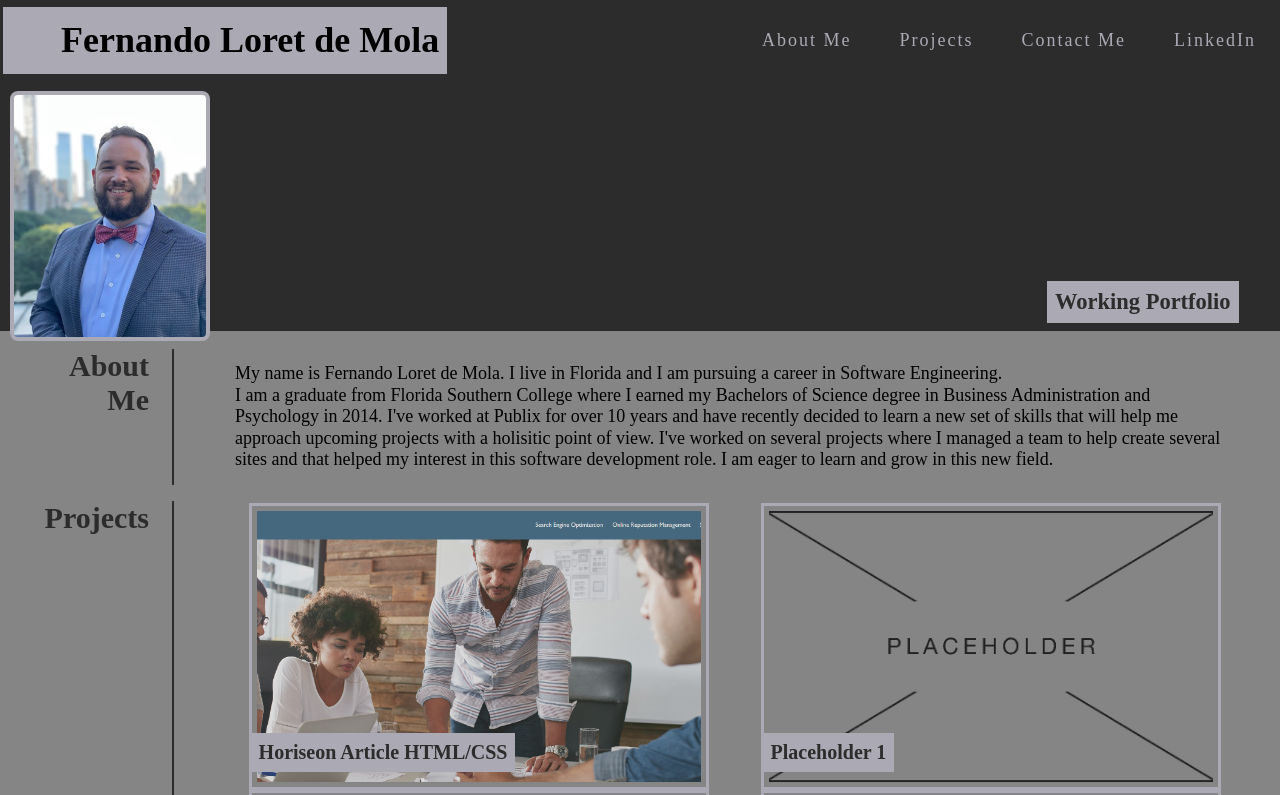
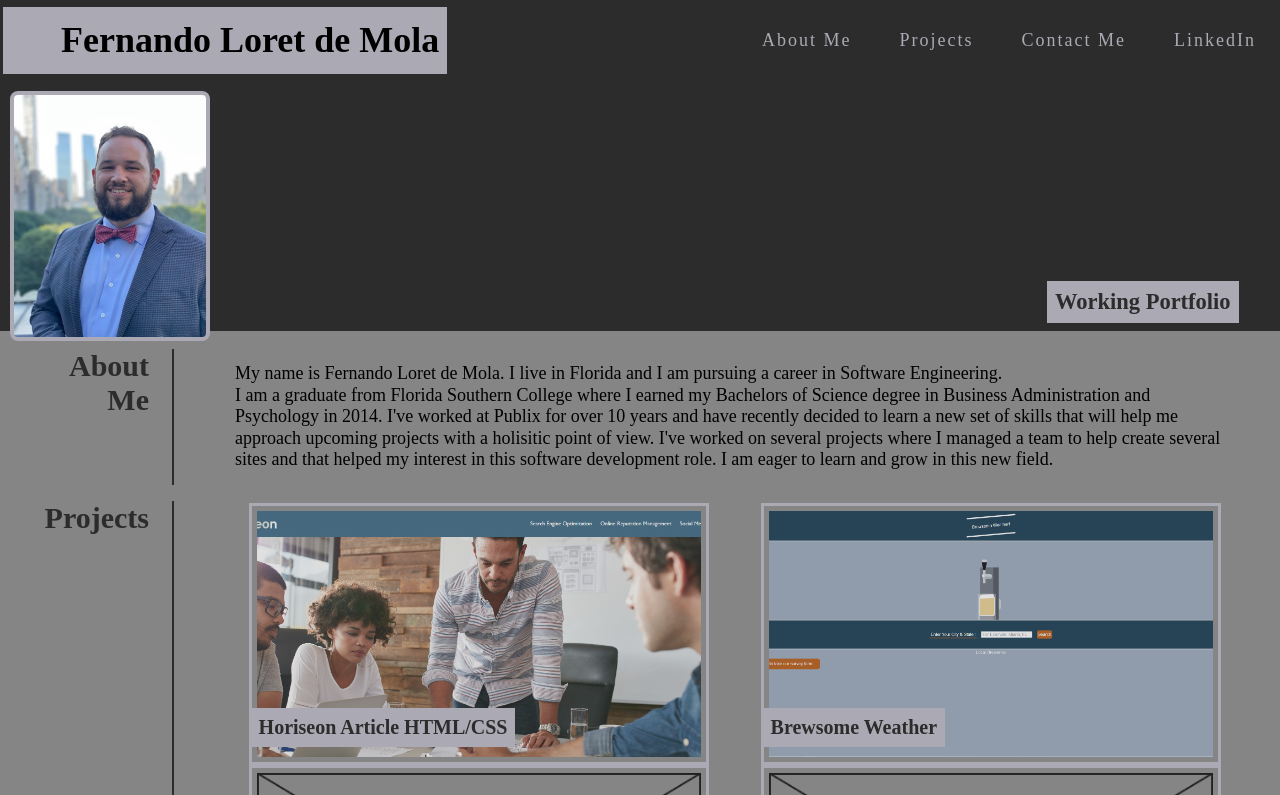
Before and after one commit to floretdemola/002-Portfolio, a plain HTML site: page index.html in a window 1280 px wide. Shown: the top 795 px of the page. Drawn offline with Linux system fonts and the light colour scheme.

Commit message:
added project

```diff
--- a/index.html
+++ b/index.html
@@ -64,9 +64,9 @@
                 </a>
             </div>
             <div class="work">
-                <a href="__">
-                    <img src="Assets/images/placeholder image.png" class="image-fill" alt="Placeholder 1">
-                    <figcaption class="labelbox subtitle work-position">Placeholder 1</figcaption>
+                <a href="https://floretdemola.github.io/brewsome-weather/">
+                    <img src="Assets/images/Project_Pictue_1.png" class="image-fill" alt="BrewsomeWeather">
+                    <figcaption class="labelbox subtitle work-position">Brewsome Weather</figcaption>
                 </a>
             </div>
 
```
Also changed, not shown: Assets/images/Project_Pictue_1.png (added), 1 other file.
